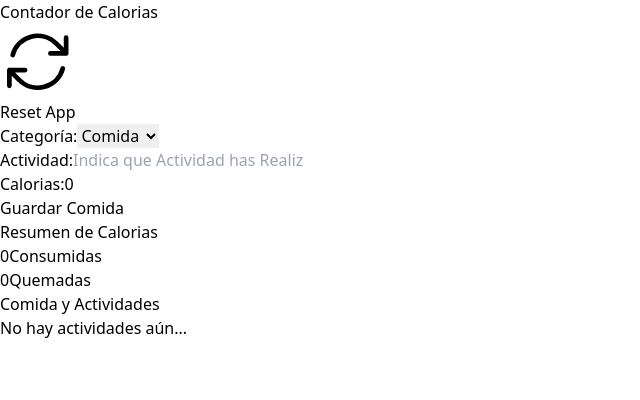
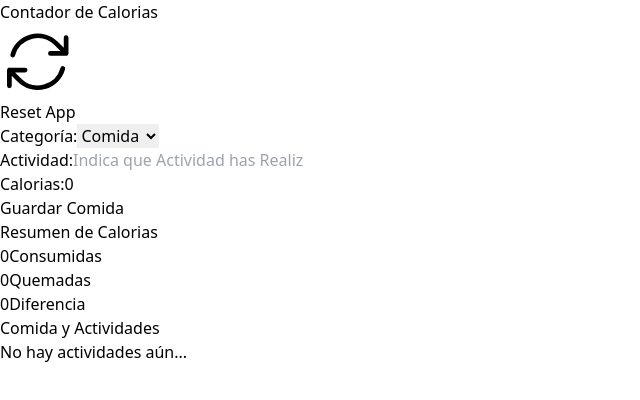
Before and after one commit to AdrianDelMoral/calorie-tracker, a React (Vite) app: page / in a window 1280 px wide. Shown: the top 400 px of the page, without its empty margins (0-640 px from the left). Built offline with nearby package versions, Linux system fonts and the light colour scheme.

Commit message:
Added function to calculate the difference between calories consumed and calories burned

```diff
--- a/src/App.tsx
+++ b/src/App.tsx
@@ -36,7 +36,6 @@
             />
             <p>Reset App</p>
           </button>
-
         </div>
       </header>
 
--- a/src/components/CalorieTracker.tsx
+++ b/src/components/CalorieTracker.tsx
@@ -13,6 +13,8 @@
 
     const caloriesBurned = useMemo(() => activities.reduce((total, activity) => activity.category === 2 ? total + activity.calories : total, 0), [activities])
 
+    const netCalories = useMemo(() => caloriesConsumed - caloriesBurned, [activities])
+
     return (
         <>
             <h2 className='text-4xl font-black text-white text-center'>Resumen de Calorias</h2>
@@ -26,6 +28,11 @@
                     text="Quemadas"
                     calories={caloriesBurned}
                 />
+
+                <CalorieDisplay
+                    text="Diferencia"
+                    calories={netCalories}
+                />
             </div>
         </>
     )
```
